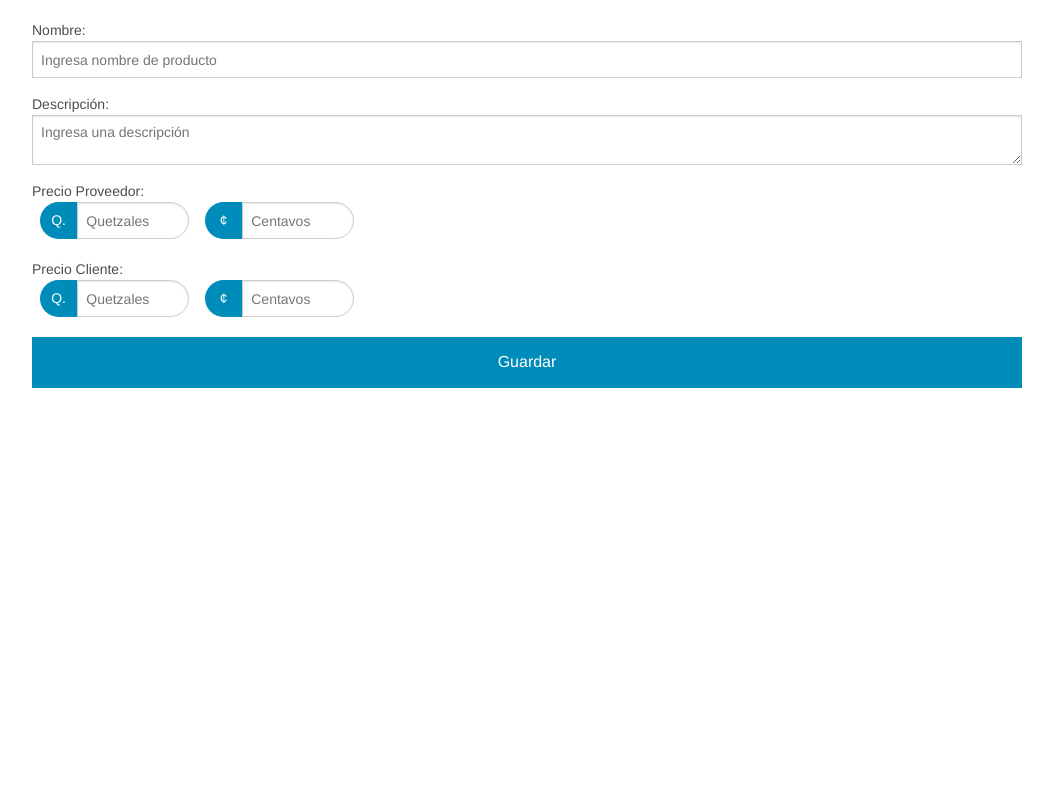
After one commit to juancho004/sistemacontable, a PHP site: template web/templates/home/product.twig in a window 1280 px wide. The commit adds this page. Shown: the whole page, without its empty margins (113-1166 px from the left). Run offline with PHP 8.4, Linux system fonts and the light colour scheme; the template is opened without the code that fills it, so the values that code supplies are empty; some libraries are stand-ins or nearby versions.

Commit message:
11-01-15, creación módulo de productos

```diff
--- a/src/bootstrap.php
+++ b/src/bootstrap.php
@@ -42,7 +42,8 @@ $app->register(new Silex\Provider\ModelsServiceProvider(), array(
   'models.path' => __DIR__ .DS.'models'.DS
 ));
 
-#$registerCode = new ModelRegisterCode($app,$prefix);
+$master   = new ModelMaster($app,$prefix);
+$product  = new ModelProduct($app,$prefix);
 
 /*
 $templates  = new modelTemplatesManager( $app, $prefix );
--- a/web/index.php
+++ b/web/index.php
@@ -19,6 +19,7 @@ define('PATH_TEMPLATES_WEB', PATH_WEB.DS.'templates');
 require_once PATH_VENDOR.DS.'autoload.php';
 require_once PATH_CONFIG.DS.'clib.php';
 require_once PATH_SRC.DS.'models'.DS.'model.master.php';
+require_once PATH_SRC.DS.'models'.DS.'model.product.php';
 $app = require PATH_SRC.DS.'bootstrap.php';
 require PATH_SRC.DS.'controllers'.DS.'controllers.php';
 $app['debug'] = false;
--- /dev/null
+++ b/web/templates/home/js/function.js
@@ -0,0 +1,23 @@
+function registerProduct()
+{
+	//var params = $("#register-product").serializeArray();
+	jQuery.ajax({
+		url: basepath+'/index.php/producto/create',
+		type: 'POST',
+		async: true,
+		data: {
+			params: $("#register-product").serializeArray()
+		},
+		dataType: 'json',
+		beforeSend: function(xhr){
+			//jQuery.fancybox.showLoading();
+		},
+		success: function(json){
+		},
+		complete: function(xhr, textStatus){
+			//jQuery.fancybox.hideLoading();
+		}
+	});
+
+
+}
--- /dev/null
+++ b/web/templates/home/product.twig
@@ -0,0 +1,115 @@
+<html>
+<head>
+    <meta name="viewport" content="width=device-width, initial-scale=1.0" />
+    <script src="{{ app.request.basepath }}/templates/home/js/vendor/jquery.js"></script>
+    <script src="{{ app.request.basepath }}/templates/home/js/foundation.min.js"></script>
+    <link rel="stylesheet" href="{{ app.request.basepath }}/templates/home/css/foundation.css" />
+    <link rel="stylesheet" href="{{ app.request.basepath }}/templates/home/css/style.css" />
+    <script type="text/javascript">
+    var basepath = "{{ app.request.basepath }}";
+    </script>
+</head>
+<body>
+
+	<div class="row full-height split-page" style="padding:20px;">
+
+	<form id="register-product" name="register-product" method="post" >
+
+		<div class="row medium-uncollapse large-collapse">
+			<div class="large-12 columns">
+				<label>Nombre:
+					<input type="text" placeholder="Ingresa nombre de producto" name="name" />
+				</label>
+			</div>
+		</div>
+
+		<div class="row medium-uncollapse large-collapse">
+			<div class="large-12 columns">
+				<label>Descripción:
+					<textarea placeholder="Ingresa una descripción" name="description" ></textarea>
+				</label>
+			</div>
+		</div>
+
+		<div class="row medium-uncollapse large-collapse">
+			<div class="large-36columns">
+				<label>Precio Proveedor:
+					<div class="row medium-uncollapse large-collapse">
+						<div class="large-2 columns">
+							<div class="row collapse prefix-round">
+								<div class="small-3 columns">
+									<a href="#" class="button prefix">Q.</a>
+								</div>
+								<div class="small-9 columns">
+									<input type="text" placeholder="Quetzales" name="priceProvider" >
+								</div>
+							</div>
+						</div>
+
+						<div class="large-2 columns">
+							<div class="row collapse prefix-round">
+								<div class="small-3 columns">
+									<a href="#" class="button prefix">¢</a>
+								</div>
+								<div class="small-9 columns">
+									<input type="text" placeholder="Centavos" name="priceProviderCent" >
+								</div>
+							</div>
+
+						</div>
+					</div>
+				</label>
+			</div>
+		</div>
+
+		<div class="row medium-uncollapse large-collapse">
+			<div class="large-36columns">
+				<label>Precio Cliente:
+					<div class="row medium-uncollapse large-collapse">
+						<div class="large-2 columns">
+							<div class="row collapse prefix-round">
+								<div class="small-3 columns">
+									<a href="#" class="button prefix">Q.</a>
+								</div>
+								<div class="small-9 columns">
+									<input type="text" placeholder="Quetzales" name="pricelient" >
+								</div>
+							</div>
+						</div>
+
+						<div class="large-2 columns">
+							<div class="row collapse prefix-round">
+								<div class="small-3 columns">
+									<a href="#" class="button prefix">¢</a>
+								</div>
+								<div class="small-9 columns">
+									<input type="text" placeholder="Centavos" name="pricelientCent" >
+								</div>
+							</div>
+
+						</div>
+					</div>
+				</label>
+			</div>
+		</div>
+
+		<div class="row medium-uncollapse large-collapse">
+			<ul class="stack button-group">
+				<li><a href="#" class="button" onclick="registerProduct();" >Guardar</a></li>
+			</ul>
+		</div>
+
+	</form>
+</div>
+ 	<script src="{{ app.request.basepath }}/templates/home/js/function.js"></script>
+    <script src="{{ app.request.basepath }}/templates/home/js/vendor/fastclick.js"></script>
+	<script src="{{ app.request.basepath }}/templates/home/js/vendor/modernizr.js"></script>
+
+	<script type="text/javascript">
+
+		$(document).ready(function(){
+
+		});
+	</script>
+</body>
+</html>
```
Also changed, not shown: config/ini.conn.php (+3 -4 lines), src/controllers/controllers.php (+12 -2 lines), src/models/model.master.php (+12 -2 lines), src/models/model.product.php (added, +108 -0 lines), web/templates/home/home.twig (+2 -35 lines), 2 other files.
